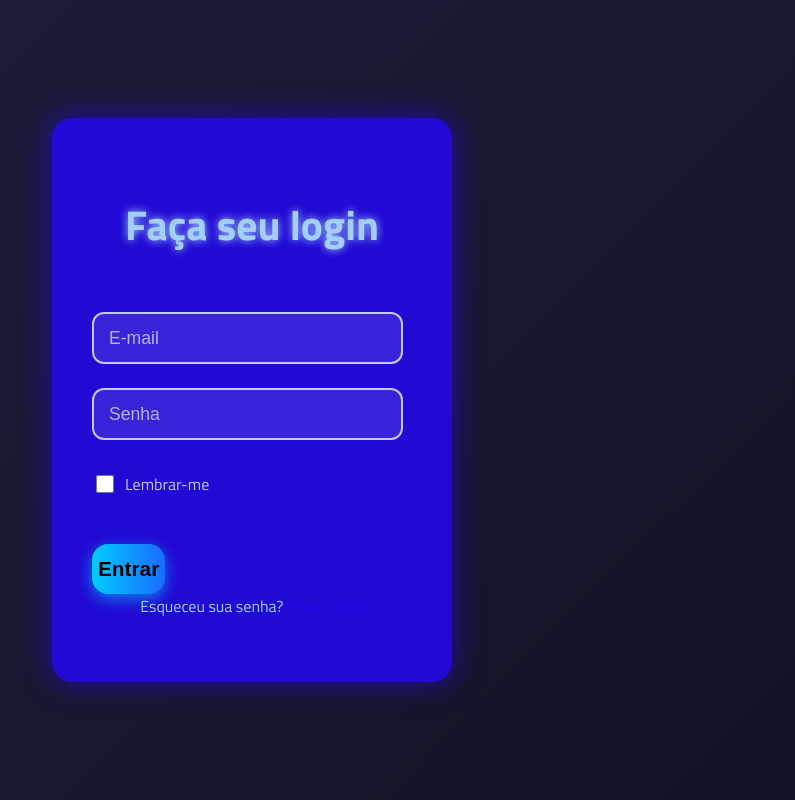
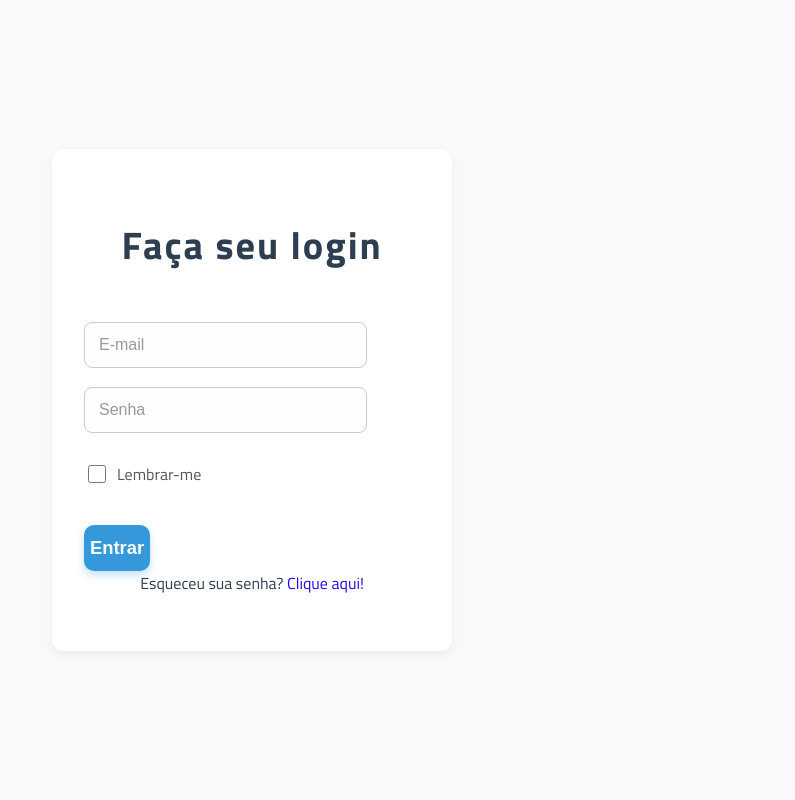
Before and after one commit to WiniCarvalho/pagina_login, a plain HTML site: page index.html in a window 1280 px wide. Shown: the whole page, without its empty margins (388-1183 px from the left). Drawn offline with Linux system fonts and the light colour scheme.

Commit message:
Update styles.css

```diff
--- a/styles.css
+++ b/styles.css
@@ -1,8 +1,8 @@
 @import url('https://fonts.googleapis.com/css2?family=Titillium+Web:ital,wght@0,200;0,300;0,400;0,600;0,700;0,900&display=swap');
 
 body {
-  background: linear-gradient(135deg, #1e1e3f, #121224);
-  color: #eee;
+  background-color: #f9f9fb;
+  color: #333;
   margin: 0;
   padding: 0;
   font-family: 'Titillium Web', sans-serif;
@@ -13,10 +13,10 @@ body {
 }
 
 .input-container {
-  background-color: rgba(35, 9, 230, 0.9);
-  padding: 3rem 2.5rem;
-  border-radius: 20px;
-  box-shadow: 0 0 30px rgba(35, 9, 230, 0.7);
+  background-color: #ffffff;
+  padding: 2.5rem 2rem;
+  border-radius: 12px;
+  box-shadow: 0 4px 10px rgba(0,0,0,0.05);
   width: 100%;
   max-width: 400px;
   display: flex;
@@ -26,69 +26,68 @@ body {
 }
 
 .input-container:hover {
-  box-shadow: 0 0 45px rgba(0, 204, 255, 0.9);
+  box-shadow: 0 6px 15px rgba(0,0,0,0.1);
 }
 
 h1.titulo {
-  color: #a3cfff;
+  color: #2c3e50;
   text-align: center;
   font-weight: 700;
-  font-size: 2.6rem;
-  margin-bottom: 3.5rem;
-  text-shadow: 0 0 8px #a3cfff;
+  font-size: 2.4rem;
+  margin-bottom: 3rem;
+  letter-spacing: 0.05em;
 }
 
 input.nome,
 input.senha {
-  border-radius: 12px;
-  height: 48px;
-  padding: 0 15px;
-  margin-bottom: 1.5rem;
-  border: 2px solid #c1c9ff;
-  font-size: 1.1rem;
-  background: rgba(255, 255, 255, 0.1);
-  color: #eee;
-  transition: border-color 0.3s ease, background-color 0.3s ease;
+  border-radius: 8px;
+  height: 44px;
+  padding: 0 14px;
+  margin-bottom: 1.2rem;
+  border: 1.8px solid #ccc;
+  font-size: 1rem;
+  background: #fefefe;
+  color: #444;
+  transition: border-color 0.3s ease, box-shadow 0.3s ease;
 }
 
 input.nome::placeholder,
 input.senha::placeholder {
-  color: #b0b6db;
-  font-weight: 400;
+  color: #999;
 }
 
 input.nome:focus,
 input.senha:focus {
-  border-color: #00ccff;
-  background-color: rgba(255, 255, 255, 0.15);
+  border-color: #3498db;
+  box-shadow: 0 0 6px rgba(52, 152, 219, 0.4);
   outline: none;
-  box-shadow: 0 0 8px #00ccff;
+  background: #fff;
 }
 
 .enviar {
-  height: 50px;
-  background: linear-gradient(90deg, #00ccff, #1a6cff);
-  color: #000;
-  border-radius: 16px;
+  height: 46px;
+  background-color: #3498db;
+  color: #fff;
+  border-radius: 10px;
   border: none;
-  font-size: 1.3rem;
-  font-weight: 700;
+  font-size: 1.15rem;
+  font-weight: 600;
   cursor: pointer;
-  transition: background 0.3s ease, transform 0.2s ease, box-shadow 0.3s ease;
+  transition: background-color 0.3s ease, transform 0.15s ease;
   margin-top: 1rem;
-  box-shadow: 0 5px 15px rgba(0, 204, 255, 0.6);
+  box-shadow: 0 4px 8px rgba(52, 152, 219, 0.3);
 }
 
 .enviar:hover {
-  background: linear-gradient(90deg, #1a6cff, #00ccff);
-  transform: scale(1.05);
-  box-shadow: 0 8px 20px rgba(0, 204, 255, 0.9);
+  background-color: #2980b9;
+  transform: scale(1.03);
+  box-shadow: 0 6px 12px rgba(41, 128, 185, 0.4);
 }
 
 .lembrar-label {
-  color: #c1c9ff;
+  color: #555;
   font-size: 1rem;
-  margin: 0.5rem 0 2rem 0;
+  margin: 0.6rem 0 1.4rem 0;
   display: flex;
   align-items: center;
   gap: 0.5rem;
@@ -99,17 +98,17 @@ input.senha:focus {
   width: 18px;
   height: 18px;
   cursor: pointer;
-  accent-color: #00ccff;
+  accent-color: #3498db;
   transition: box-shadow 0.3s ease;
 }
 
 .lembrar-checkbox:focus {
   outline: none;
-  box-shadow: 0 0 8px #00ccff;
+  box-shadow: 0 0 6px rgba(52, 152, 219, 0.4);
 }
 
 h3 {
-  color: #a3cfff;
+  color: #2c3e50;
   font-weight: 400;
   text-align: center;
   font-size: 1rem;
@@ -117,13 +116,13 @@ h3 {
 }
 
 h3 a {
-  color: #00ccff;
+  color: #3498db;
   text-decoration: none;
   transition: color 0.3s ease;
 }
 
 h3 a:hover {
-  color: #1a6cff;
+  color: #2980b9;
   text-decoration: underline;
 }
 
@@ -139,12 +138,12 @@ h3 a:hover {
 
   input.nome,
   input.senha {
-    height: 44px;
-    font-size: 1rem;
+    height: 40px;
+    font-size: 0.95rem;
   }
 
   .enviar {
-    font-size: 1.1rem;
-    height: 44px;
+    font-size: 1.05rem;
+    height: 40px;
   }
 }
```
